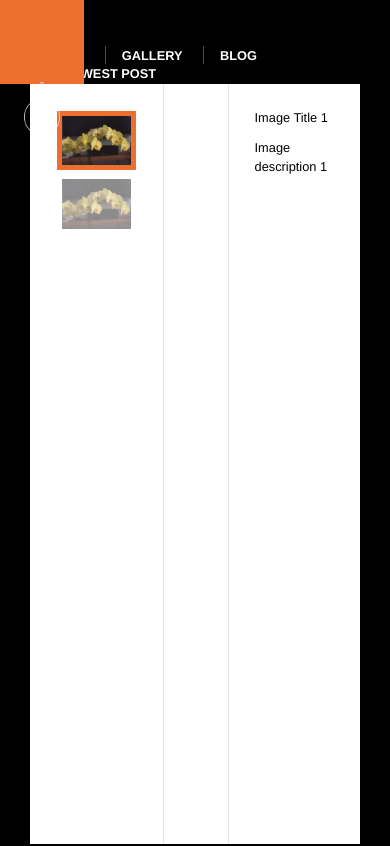
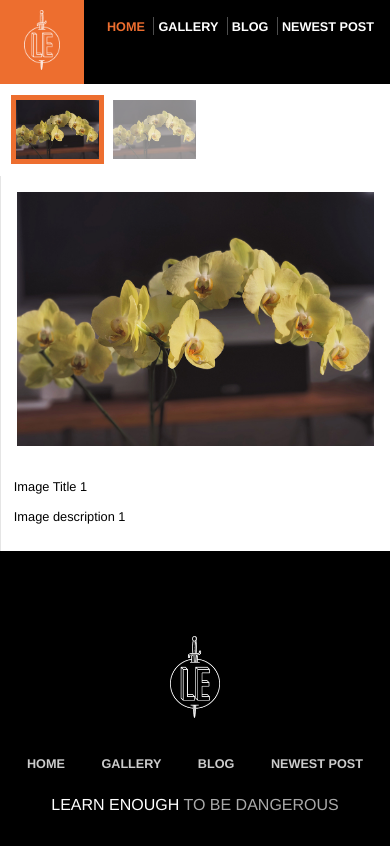
Before and after one commit to amirledani/amirledani.github.io, a plain HTML site: page _site/gallery/index.html in a window 390 px wide. Shown: the top 846 px of the page. Drawn offline with Linux system fonts and the light colour scheme.

Commit message:
finish mobile prototype

```diff
--- a/_site/css/main.css
+++ b/_site/css/main.css
@@ -315,23 +315,6 @@ h2 ~ p {
 }
 
 /* HOMEPAGE STYLES */
-
-.home-section h2 {
-  margin-bottom: 1.5rem;
-  text-align: center;
-}
-.home-section h4 {
-  margin-bottom: 0.5em;
-  text-align: center;
-}
-.home-section .post-header {
-  text-align: center;
-}
-.home-section .blog-posts {
-  margin: auto;
-  width: 75%;
-}
-
 .home-section {
   margin: 6rem auto;
   max-width: 980px;
@@ -525,3 +508,78 @@ h2 ~ p {
   margin-top: 3em;
   padding-top: 2em;
 }
+
+@media (max-width: 800px) {
+  html {
+    box-shadow: none;
+    padding: 0;
+  }
+ /* HEADER STYLES */
+  .header-nav {
+    padding: 2vh 1em 0 0;
+  }
+  .header-nav > li {
+    margin-left: 0.25em;
+  }
+  .header-nav > li ~ li {
+    padding-left: 0.25em;
+  }
+  .nav-links a {
+    font-size: 3.25vw;
+  }
+  .header-logo {
+    left: auto;
+  }
+
+    /* HOME STYLES */
+  .home-callout {
+    flex-direction: column;
+  }
+  .callout-copy {
+    flex: 1;
+  }
+  .bio-box {
+    float: none;
+    font-size: 1.3rem;
+    width: auto;
+  }
+
+
+
+  /* BLOG STYLES */
+  .post-aside {
+    display: none;
+  }
+
+  .blog-recent {
+    display: none;
+  }
+  .blog-previews {
+    padding: 0;
+  }
+
+/* GALLERY STYLES */
+  .gallery {
+    flex-direction: column;
+  }
+  .gallery .col {
+    padding: 1em;
+  }
+  .gallery .gallery-thumbs {
+    flex: 1;
+    height: auto;
+    white-space: nowrap;
+    width: 100vw;
+  }
+  .gallery-thumbs > div {
+    display: inline-block;
+  }
+  .gallery-thumbs img {
+    height: 7vh;
+    margin: 0 10px 0 0;
+    width: auto;
+  }
+  .gallery .gallery-info {
+    flex: 1;
+  }
+}
--- a/css/main.css
+++ b/css/main.css
@@ -508,3 +508,78 @@ h2 ~ p {
   margin-top: 3em;
   padding-top: 2em;
 }
+
+@media (max-width: 800px) {
+  html {
+    box-shadow: none;
+    padding: 0;
+  }
+ /* HEADER STYLES */
+  .header-nav {
+    padding: 2vh 1em 0 0;
+  }
+  .header-nav > li {
+    margin-left: 0.25em;
+  }
+  .header-nav > li ~ li {
+    padding-left: 0.25em;
+  }
+  .nav-links a {
+    font-size: 3.25vw;
+  }
+  .header-logo {
+    left: auto;
+  }
+
+    /* HOME STYLES */
+  .home-callout {
+    flex-direction: column;
+  }
+  .callout-copy {
+    flex: 1;
+  }
+  .bio-box {
+    float: none;
+    font-size: 1.3rem;
+    width: auto;
+  }
+
+
+
+  /* BLOG STYLES */
+  .post-aside {
+    display: none;
+  }
+
+  .blog-recent {
+    display: none;
+  }
+  .blog-previews {
+    padding: 0;
+  }
+
+/* GALLERY STYLES */
+  .gallery {
+    flex-direction: column;
+  }
+  .gallery .col {
+    padding: 1em;
+  }
+  .gallery .gallery-thumbs {
+    flex: 1;
+    height: auto;
+    white-space: nowrap;
+    width: 100vw;
+  }
+  .gallery-thumbs > div {
+    display: inline-block;
+  }
+  .gallery-thumbs img {
+    height: 7vh;
+    margin: 0 10px 0 0;
+    width: auto;
+  }
+  .gallery .gallery-info {
+    flex: 1;
+  }
+}
```
Also changed, not shown: _includes/post-list.html (added, +8 -0 lines).
